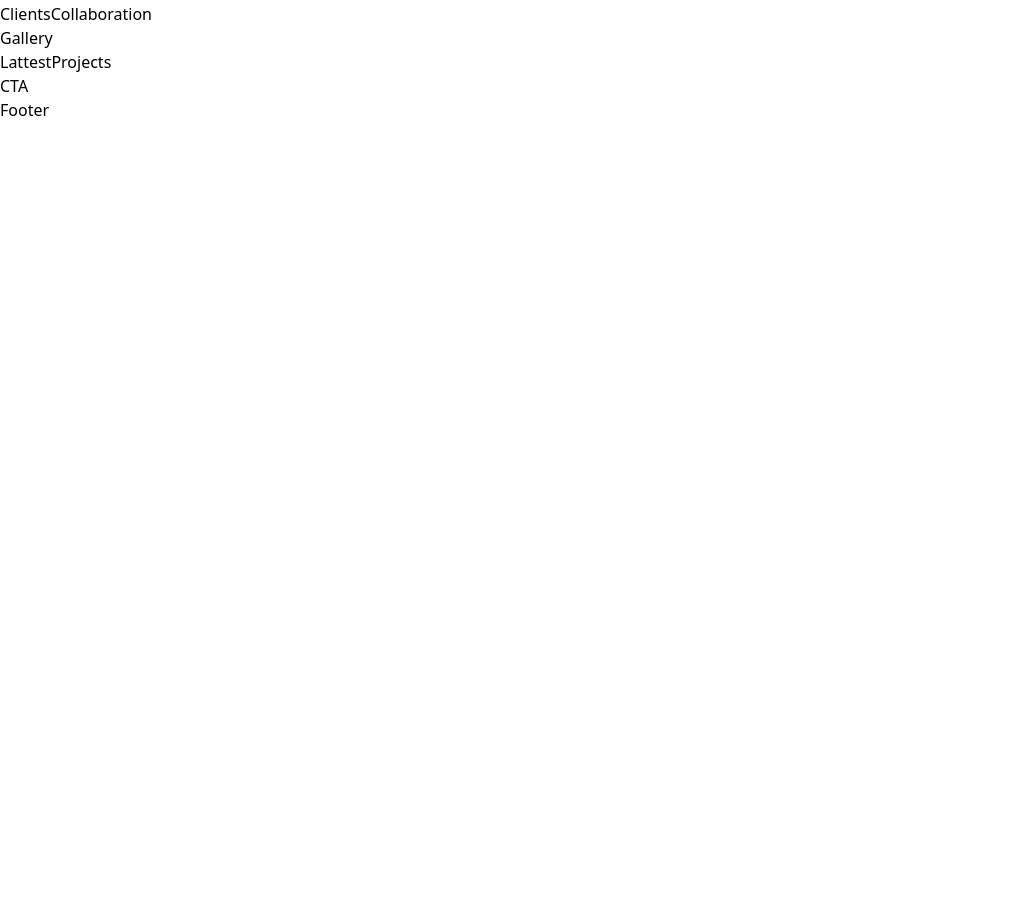
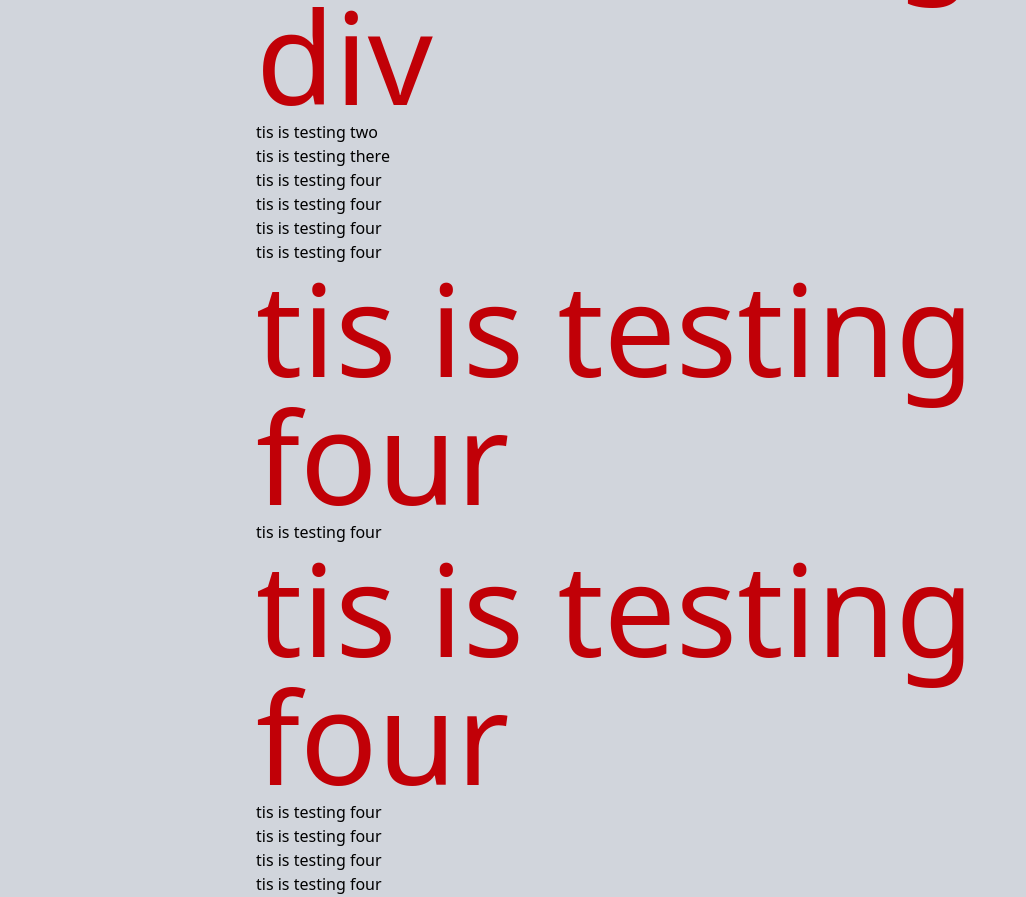
Before and after one commit to joySutradhor/Ethicalden-gsap, a Next.js app: page / in a window 1280 px wide. Shown: the part 200-1097 px from the top of the page, without its empty margins (0-1026 px from the left). Before the commit the page ends 800 px from the top, so only its background shows below. Built offline with nearby package versions, Linux system fonts and the light colour scheme.

Commit message:
sytles added

```diff
--- a/app/globals.css
+++ b/app/globals.css
@@ -5,4 +5,7 @@
     .dummy {
         @apply border text-9xl bg-green-700
     }
+    .largeText{
+        @apply text-4xl text-red-700 md:text-8xl lg:text-9xl xl:text-9xl 2xl:text-5xl
+    }
 }
--- a/app/home/AboutUs/AboutUs.jsx
+++ b/app/home/AboutUs/AboutUs.jsx
@@ -1,8 +1,37 @@
 import React from 'react'
-import "./aboutUs.css"
+import './aboutUs.css'
 
 function AboutUs () {
-  return <div className='dummy'>This is about us</div>
+  return (
+    <div className='bg-gray-300 px-[20vw] py-[5vh]'>
+      <div className='largeText'>tis is testing div</div>
+      <div>tis is testing two</div>
+      <div>tis is testing there</div>
+      <div>tis is testing four</div>
+      <div>tis is testing four</div>
+      <div>tis is testing four</div>
+      <div>tis is testing four</div>
+      <div className='largeText'>tis is testing four</div>
+      <div>tis is testing four</div>
+      <div className='largeText'>tis is testing four</div>
+      <div>tis is testing four</div>
+      <div>tis is testing four</div>
+      <div>tis is testing four</div>
+      <div>tis is testing four</div>
+      <div>tis is testing four</div>
+      <div className='largeText'>tis is testing four</div>
+      <div>tis is testing four</div>
+      <div>tis is testing four</div>
+      <div>tis is testing four</div>
+      <div>tis is testing four</div>
+      <div>tis is testing four</div>
+      <div>tis is testing four</div>
+      <div>tis is testing four</div>
+      <div>tis is testing four</div>
+      <div>tis is testing four</div>
+      <div className='text-7xl text-red-700'>tis is testing five</div>
+    </div>
+  )
 }
 
 export default AboutUs
```
